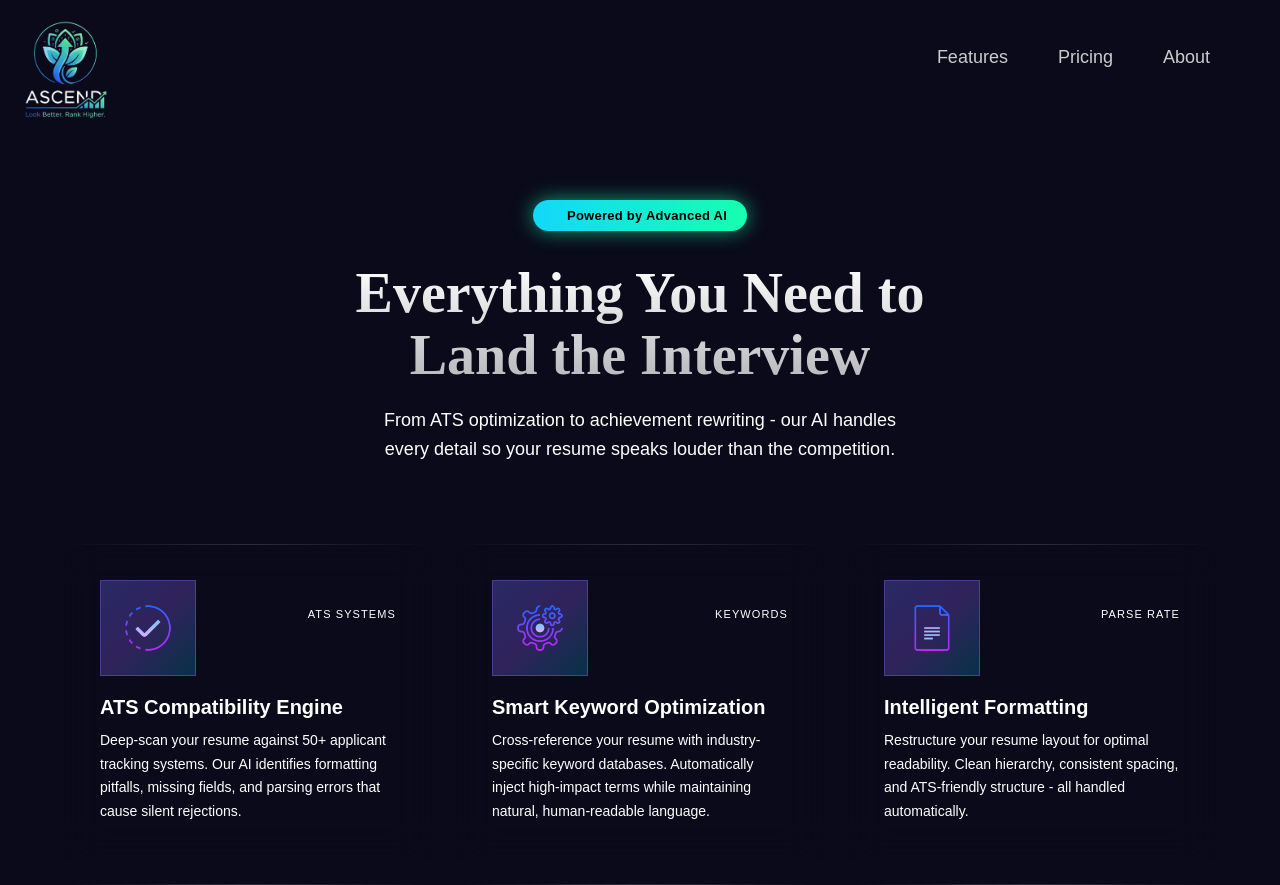
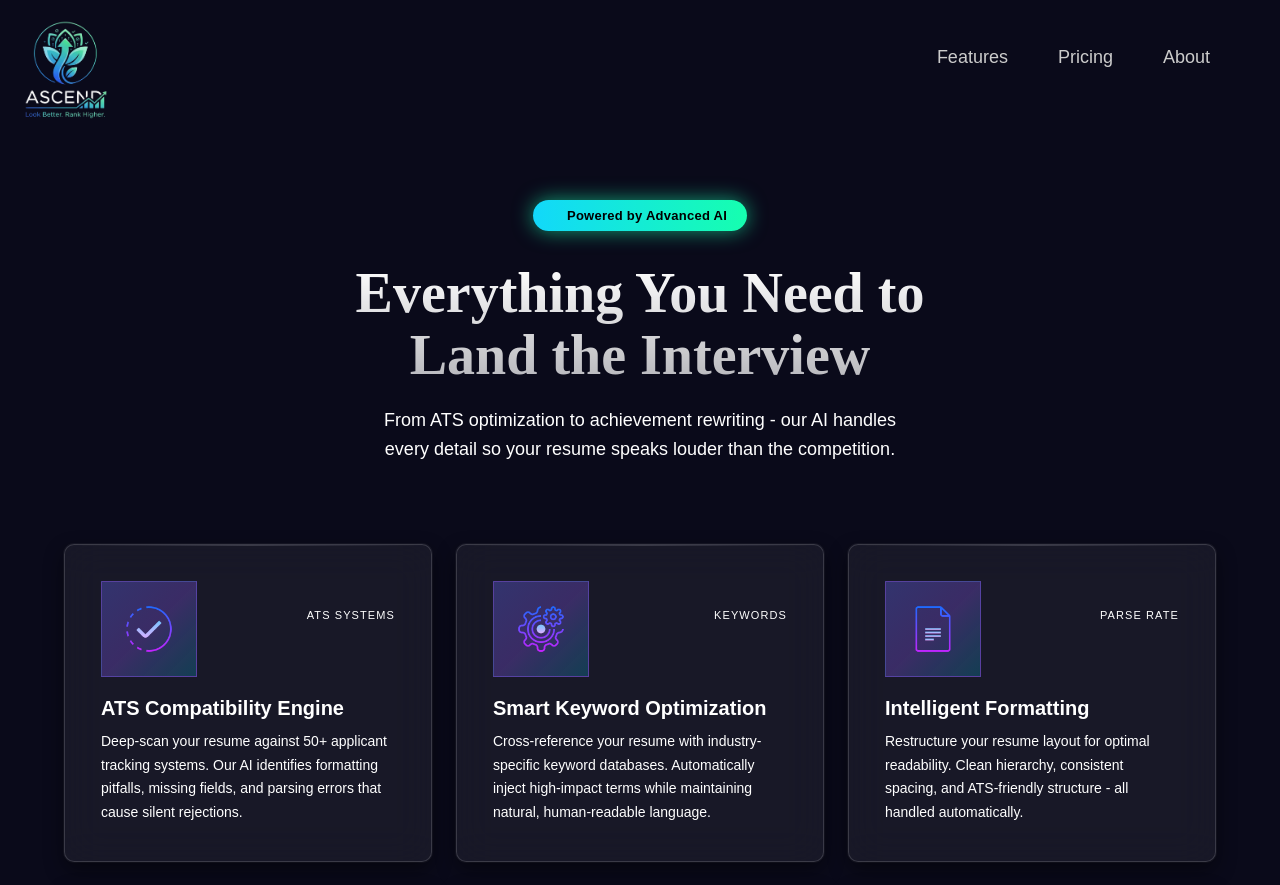
Before and after one commit to POSTI-25/WebProgrammingProject, a Next.js app in the folder frontend/resume-enhancer/: page /features in a window 1280 px wide. Shown: the top 885 px of the page. Built offline with nearby package versions, Linux system fonts and the light colour scheme.

Commit message:
card hover changes in features page

```diff
--- a/frontend/resume-enhancer/src/styles/features.css
+++ b/frontend/resume-enhancer/src/styles/features.css
@@ -82,18 +82,23 @@ body {
 }
 
 .feat-card {
-  background: var(--re-glass-bg);
-  backdrop-filter: blur(20px);
-  -webkit-backdrop-filter: blur(20px);
-  border: 1px solid var(--re-glass-border);
+  background: rgba(255, 255, 255, 0.06); /* more visible glass */
+  backdrop-filter: blur(18px);
+  -webkit-backdrop-filter: blur(18px);
+
+  border: 1px solid rgba(255, 255, 255, 0.15); /* brighter border */
+
   border-radius: var(--re-radius-lg);
   padding: 36px;
-  transition: var(--re-transition);
+
+  box-shadow:
+    0 8px 20px rgba(0, 0, 0, 0.45),  /* depth */
+    0 0 0 1px rgba(255, 255, 255, 0.05); /* crisp outline */
+
+  transition: all 0.3s ease;
   position: relative;
   overflow: hidden;
-  opacity: 0;
-  transform: translateY(20px);
-  animation: featCardIn 0.5s ease-out forwards;
+  border-radius: 10px;
 }
 
 @keyframes featCardIn {
@@ -115,8 +120,10 @@ body {
 
 .feat-card:hover {
   transform: translateY(-6px);
-  border-color: rgba(0, 212, 255, 0.25);
-  box-shadow: var(--re-shadow-card), var(--re-shadow-glow);
+  border-color: rgba(159, 214, 57, 0.25);
+box-shadow:
+  0 4px 12px rgba(255, 255, 255, 0.15),
+  0 0 20px rgba(255, 255, 255, 0.25);
 }
 
 .feat-card-shimmer {
@@ -125,7 +132,7 @@ body {
   left: -100%;
   width: 100%;
   height: 100%;
-  background: linear-gradient(90deg, transparent, rgba(0, 212, 255, 0.03), transparent);
+  background: linear-gradient(90deg, transparent, rgba(160, 180, 47, 0.03), transparent);
   transition: left 0.6s ease;
   pointer-events: none;
 }
```
